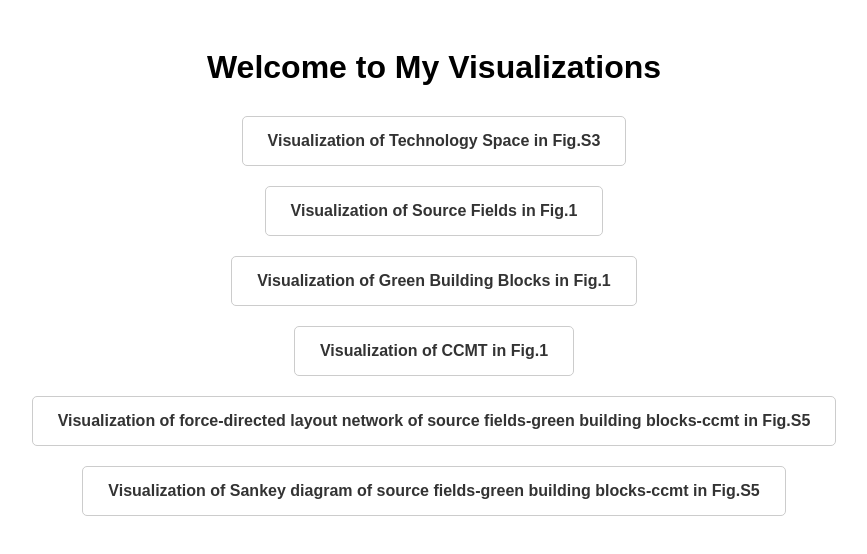
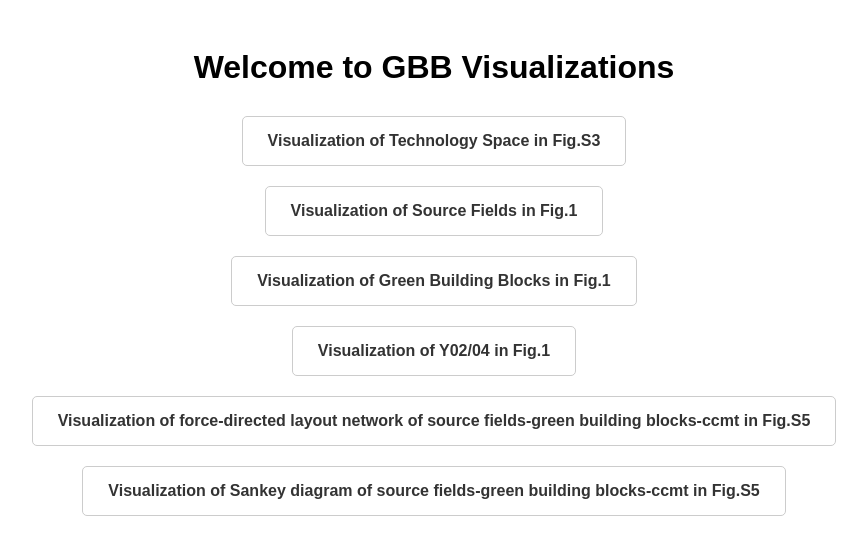
Before and after one commit to complexly/gbb, a plain HTML site: page index.html in a window 1280 px wide. Shown: the whole page, without its empty margins (206-1073 px from the left). Drawn offline with Linux system fonts and the light colour scheme.

Commit message:
update landing page

```diff
--- a/index.html
+++ b/index.html
@@ -3,7 +3,7 @@
 <head>
     <meta charset="UTF-8">
     <meta name="viewport" content="width=device-width, initial-scale=1.0">
-    <title>My Visualizations</title>
+    <title>GBB Visualizations</title>
     <style>
         body {
             font-family: sans-serif;
@@ -30,12 +30,12 @@
     </style>
 </head>
 <body>
-    <h1>Welcome to My Visualizations</h1>
+    <h1>Welcome to GBB Visualizations</h1>
 
     <a href="techspace/techspace.html" class="visualization-link">Visualization of Technology Space in Fig.S3</a>
     <a href="sourcefield/src.html" class="visualization-link">Visualization of Source Fields in Fig.1</a>
     <a href="gbb/gbb.html" class="visualization-link">Visualization of Green Building Blocks in Fig.1</a>
-    <a href="ccmt/ccmt.html" class="visualization-link">Visualization of CCMT in Fig.1</a>
+    <a href="ccmt/ccmt.html" class="visualization-link">Visualization of Y02/04 in Fig.1</a>
 	<a href="network/index.html" class="visualization-link">Visualization of force-directed layout network of source fields-green building blocks-ccmt in Fig.S5</a>
 	<a href="sankey/index.html" class="visualization-link">Visualization of Sankey diagram of source fields-green building blocks-ccmt in Fig.S5</a>
 
```
